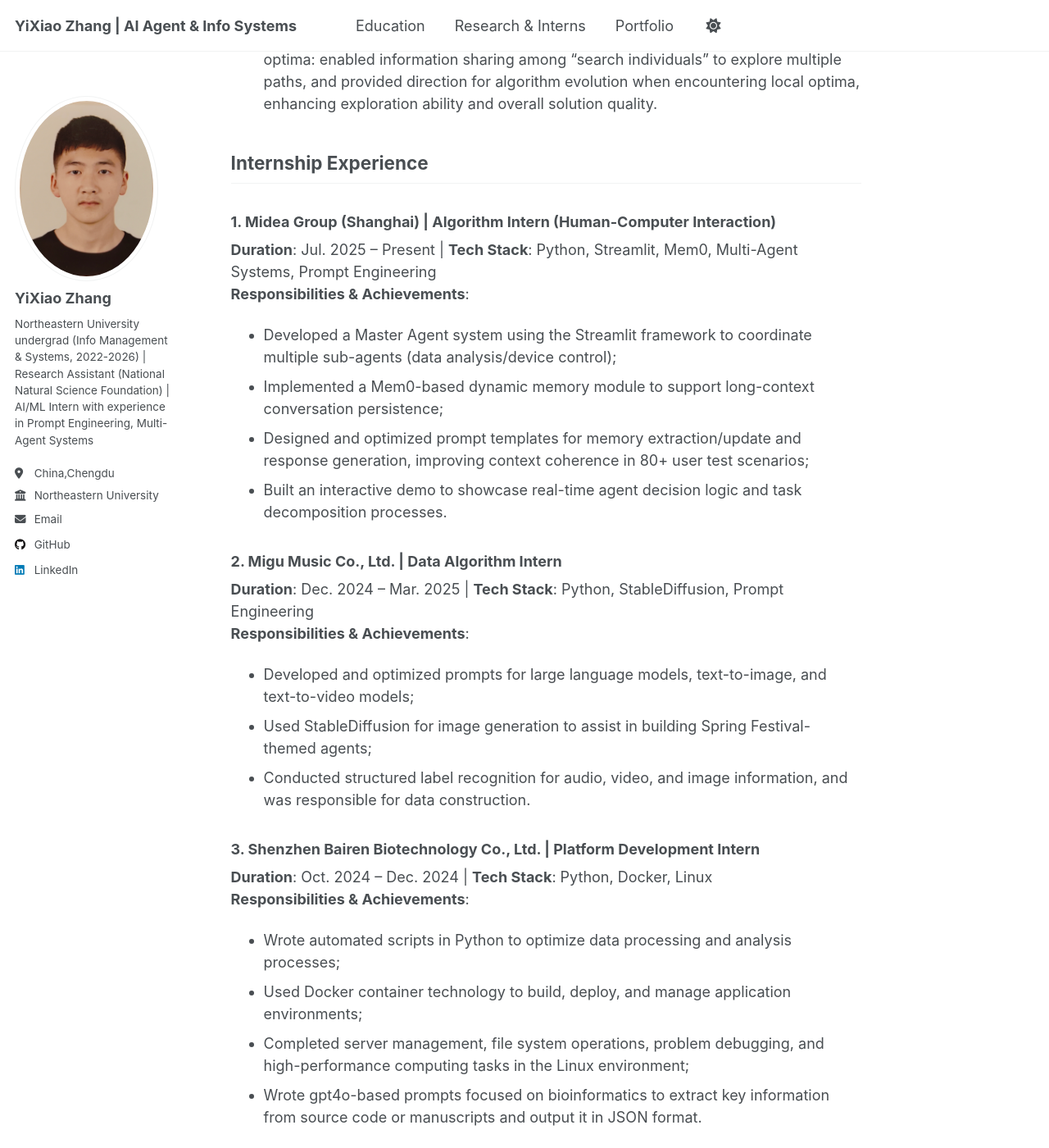
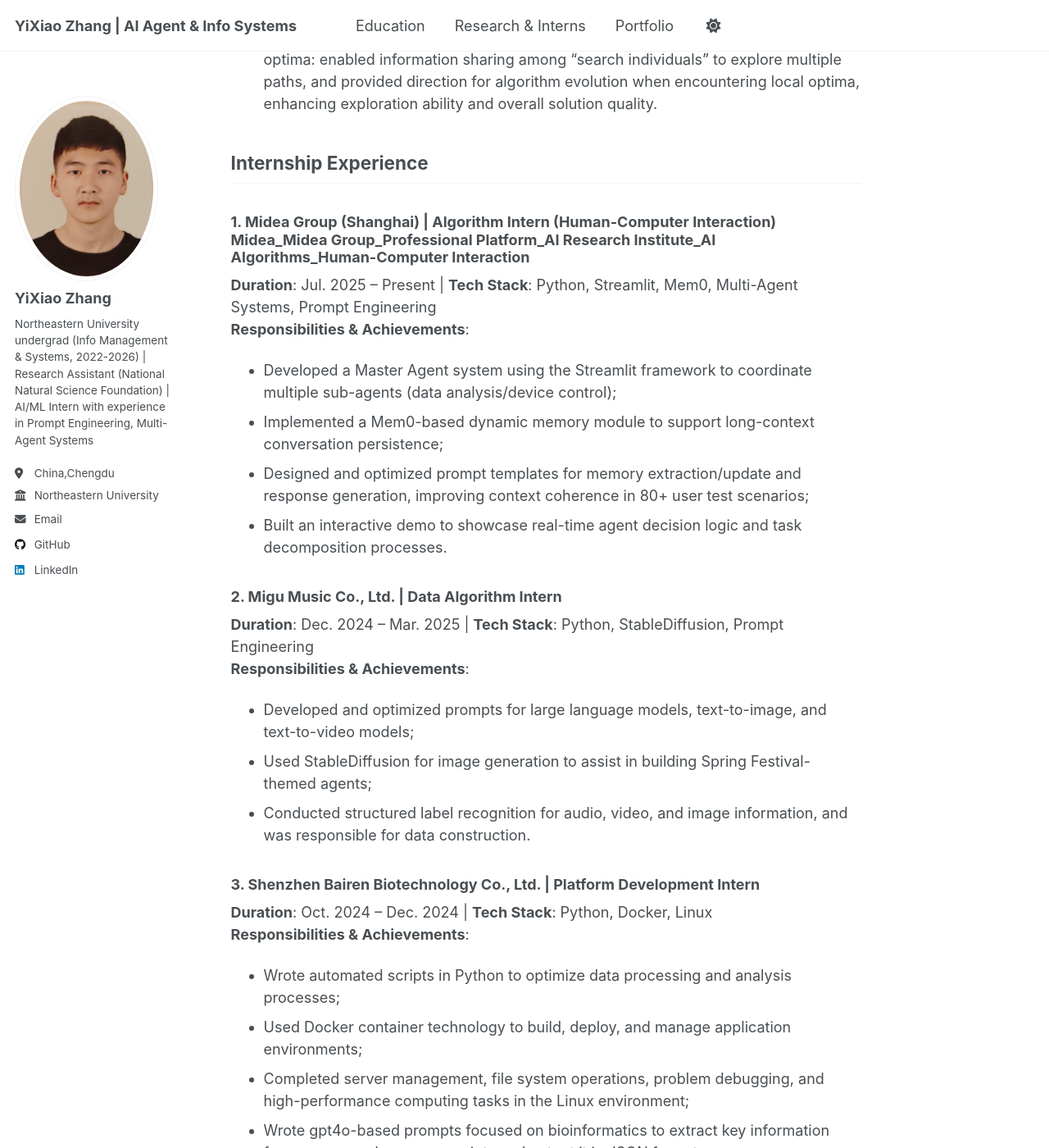
Before and after one commit to kiko022/kiko022.github.io, a Jekyll site: the page built from _pages/research_interns.md, in a window 1280 px wide and 1400 px high, scrolled down 568 px. Shown: the whole window at 82% size. Built offline with Jekyll 4.4.1, drawn with Linux system fonts in a browser that asks for light colours; a script that is not in the unit is left out; some of the changed text lies outside the part shown.

Commit message:
Update research_interns.md

```diff
--- a/_pages/research_interns.md
+++ b/_pages/research_interns.md
@@ -17,7 +17,7 @@
 
 
 ## Internship Experience
-### 1. Midea Group (Shanghai) | Algorithm Intern (Human-Computer Interaction)
+### 1. Midea Group (Shanghai) | Algorithm Intern (Human-Computer Interaction)   Midea_Midea Group_Professional Platform_AI Research Institute_AI Algorithms_Human-Computer Interaction
 **Duration**: Jul. 2025 – Present | **Tech Stack**: Python, Streamlit, Mem0, Multi-Agent Systems, Prompt Engineering
 **Responsibilities & Achievements**:
 - Developed a Master Agent system using the Streamlit framework to coordinate multiple sub-agents (data analysis/device control);
```
Also changed, not shown: other parts of _pages/research_interns.md (+1 -1 lines).
